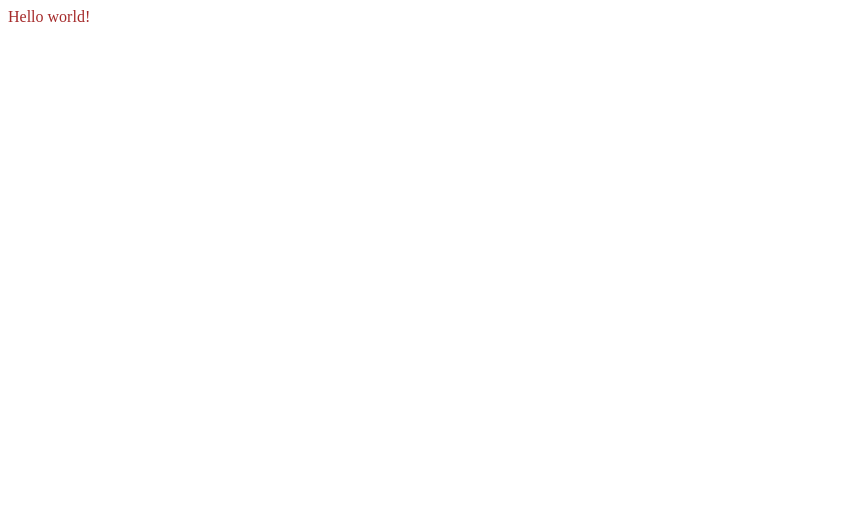
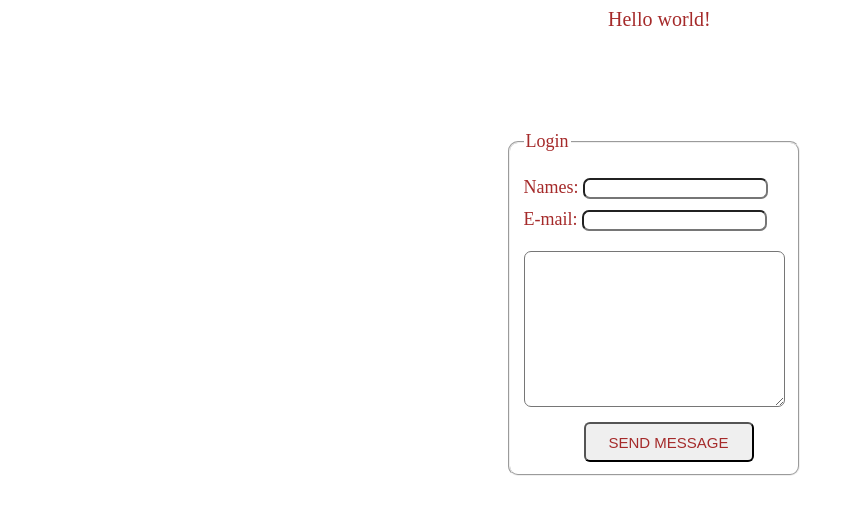
Before and after one commit to Emmyn5600/Hello_world, a plain HTML site: page index.html in a window 1280 px wide. Shown: the whole page, without its empty margins (0-855 px from the left). Drawn offline with Linux system fonts and the light colour scheme.

Commit message:
Add form to homepage

```diff
--- a/index.html
+++ b/index.html
@@ -8,5 +8,24 @@
 </head>
 <body>
     <header class="head">Hello world!</header>
+    <div class="form">
+        <fieldset class="design">
+            <legend>Login</legend>
+            <form action="">
+                <label for="">
+                    Names:
+                    <input type="text" name="Names" class="names" required>
+                </label>
+                <label for="">
+                    E-mail:
+                    <input type="email" name="E-mail" class="email" required>
+                </label>
+                <label for="">
+                    <textarea name="Message" class="message" cols="30" rows="10" required></textarea>
+                </label>
+                <input type="submit" value="Send Message" class="button">
+            </form>
+          </fieldset>
+    </div>
 </body>
 </html>
--- a/style.css
+++ b/style.css
@@ -1,3 +1,48 @@
 .head {
   color: brown;
+  margin-left: 600px;
+  font-size: 20px;
 }
+
+.design {
+  height: 50%;
+  width: 19%;
+  color: brown;
+  font-size: 18px;
+  text-align: left;
+  margin-left: 500px;
+  margin-top: 100px;
+  border-radius: 10px;
+}
+
+.names {
+  border-radius: 7px;
+  margin-bottom: 10px;
+  margin-top: 20px;
+}
+
+.email {
+  border-radius: 7px;
+  margin-bottom: 20px;
+}
+
+.message {
+  border-radius: 7px;
+  margin-bottom: 10px;
+}
+
+.button {
+  color: brown;
+  text-align: center;
+  margin-left: 60px;
+  border-radius: 6px;
+  width: 170px;
+  height: 40px;
+  font-size: 15px;
+  text-transform: uppercase;
+  cursor: pointer;
+}
+
+.button:hover {
+  color: #000;
+}
```
